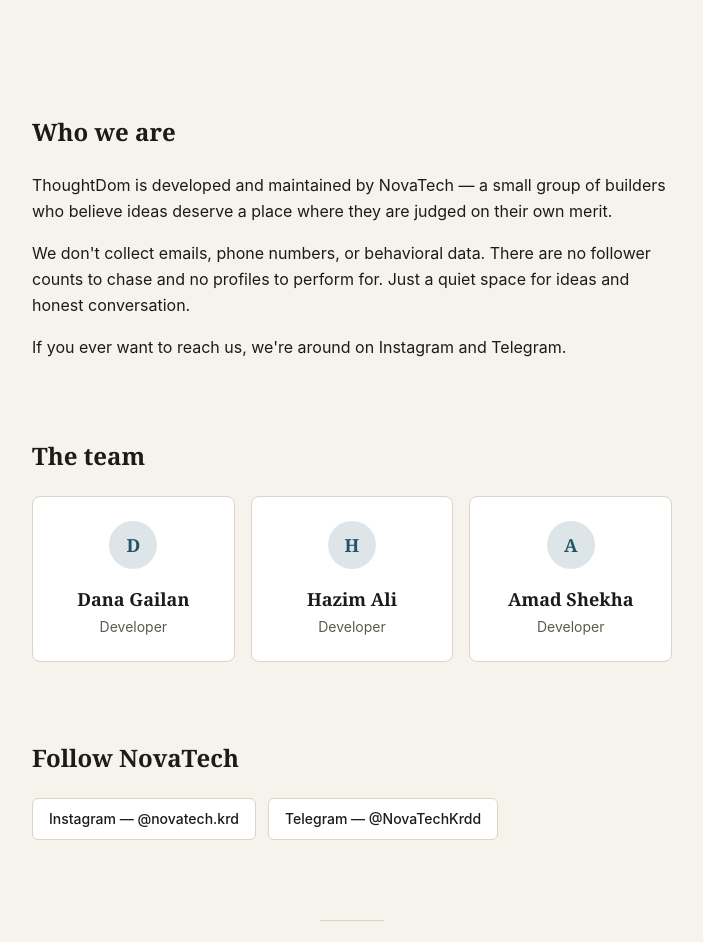
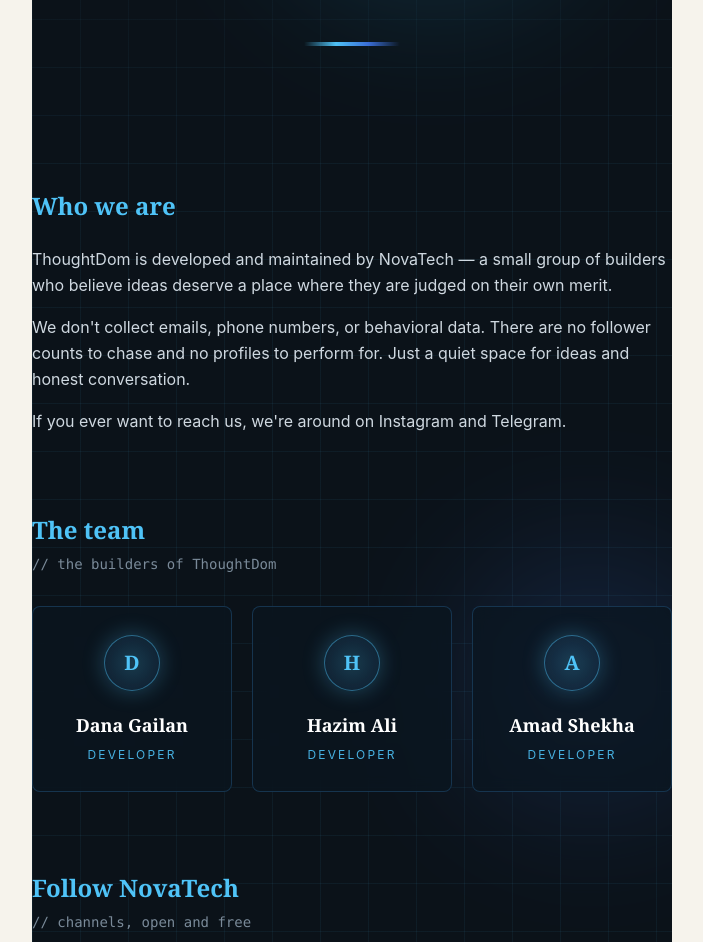
Before and after one commit to 41141D/thoughtdom, a Next.js app in the folder frontend/: page /en/about in a window 1280 px wide. Shown: the part 350-1292 px from the top of the page, without its empty margins (288-991 px from the left). Built offline with nearby package versions, Linux system fonts and the light colour scheme; no server answers.

Commit message:
Redesign About page: futuristic dark theme with glowing cards, grid backdrop, and neon accents

```diff
--- a/frontend/app/[locale]/about/page.tsx
+++ b/frontend/app/[locale]/about/page.tsx
@@ -3,6 +3,7 @@
 import Reveal from "../../../components/why/Reveal";
 
 type Member = { name: string; role: string };
+type SocialLink = { label: string; href: string };
 
 export async function generateMetadata({
   params,
@@ -27,32 +28,53 @@
   const t = await getTranslations("about");
   const members = t.raw("team.members") as Member[];
   const introParagraphs = t.raw("intro.paragraphs") as string[];
-  const socialLinks = t.raw("social.links") as { label: string; href: string }[];
+  const socialLinks = t.raw("social.links") as SocialLink[];
 
   return (
-    <article className="pb-8">
+    // Force the dark, glowing presentation for this page regardless of theme.
+    <div className="min-h-[60vh] about-fx relative overflow-hidden">
+      {/* Grid backdrop */}
+      <div className="about-grid absolute inset-0 pointer-events-none" aria-hidden="true" />
+      {/* Soft radial glows */}
+      <div
+        className="absolute -top-32 start-1/4 w-[30rem] h-[30rem] rounded-full opacity-30 blur-3xl pointer-events-none"
+        style={{ background: "radial-gradient(circle, #2aa6d6 0%, transparent 65%)" }}
+        aria-hidden="true"
+      />
+      <div
+        className="absolute top-1/2 -end-32 w-[26rem] h-[26rem] rounded-full opacity-25 blur-3xl pointer-events-none"
+        style={{ background: "radial-gradient(circle, #3b6fd9 0%, transparent 65%)" }}
+        aria-hidden="true"
+      />
+
+      <article className="relative pb-8">
         {/* ---------- Hero ---------- */}
-      <header className="rounded-lg -mx-4 px-4 pt-14 pb-12 sm:pt-20 sm:pb-16 sm:mx-0 sm:px-8 text-center">
+        <header className="rounded-lg -mx-4 px-4 pt-16 pb-14 sm:pt-24 sm:pb-20 sm:mx-0 sm:px-8 text-center">
           <Reveal>
-          <p className="text-xs uppercase tracking-[0.2em] text-signal font-medium mb-5">
+            <p className="inline-flex items-center gap-2 text-xs uppercase tracking-[0.3em] text-[#4fc3f7] font-medium mb-6">
+              <span className="inline-block w-8 h-px bg-gradient-to-r from-transparent to-[#4fc3f7]" aria-hidden="true" />
               {t("title")}
+              <span className="inline-block w-8 h-px bg-gradient-to-l from-transparent to-[#4fc3f7]" aria-hidden="true" />
             </p>
             <h1 className="font-display text-3xl sm:text-4xl font-semibold leading-tight text-text max-w-xl mx-auto">
               {t("hero.heading")}
             </h1>
-          <p className="text-muted text-lg mt-4 max-w-md mx-auto leading-relaxed">
+            <p className="text-[#9fd8ee] text-lg mt-4 max-w-md mx-auto leading-relaxed">
               {t("hero.subheading")}
             </p>
+          </Reveal>
+          <Reveal delay={150}>
+            <div className="about-underline w-24 h-1 mx-auto mt-10" aria-hidden="true" />
           </Reveal>
         </header>
 
         {/* ---------- Who We Are ---------- */}
-      <section aria-labelledby="about-heading" className="pt-16 sm:pt-20">
+        <section aria-labelledby="about-heading" className="pt-10 sm:pt-16">
           <Reveal>
-          <h2 id="about-heading" className="font-display text-2xl font-semibold mb-6">
+            <h2 id="about-heading" className="font-display text-2xl font-semibold mb-6 text-[#4fc3f7]">
               {t("intro.title")}
             </h2>
-          <div className="space-y-4 text-text/85 leading-relaxed">
+            <div className="space-y-4 text-[#cfd8e0] leading-relaxed">
               {introParagraphs.map((paragraph, i) => (
                 <p key={i}>{paragraph}</p>
               ))}
@@ -63,21 +85,27 @@
         {/* ---------- The Team ---------- */}
         <section aria-labelledby="team-heading" className="pt-16 sm:pt-20">
           <Reveal>
-          <h2 id="team-heading" className="font-display text-2xl font-semibold mb-6">
+            <h2 id="team-heading" className="font-display text-2xl font-semibold mb-2 text-[#4fc3f7]">
               {t("team.title")}
             </h2>
+            <p className="text-[#7a8a99] text-sm mb-8 font-mono" dir="ltr">// the builders of ThoughtDom</p>
           </Reveal>
-        <ul className="grid gap-4 sm:grid-cols-3 mt-6">
+          <ul className="grid gap-5 sm:grid-cols-3">
             {members.map((member, i) => (
-            <Reveal key={i} delay={i * 80}>
-              <li className="rounded-lg border border-line bg-surface p-6 text-center">
-                <div className="w-12 h-12 rounded-full bg-signal/15 text-signal font-display text-lg font-semibold flex items-center justify-center mx-auto mb-4">
+              <Reveal key={i} delay={i * 100}>
+                <li className="about-card rounded-lg border border-[#1e4a6e]/60 bg-[#0a1620]/70 backdrop-blur p-7 text-center h-full">
+                  <div className="about-avatar w-14 h-14 rounded-full mx-auto mb-5 flex items-center justify-center">
+                    <span className="font-display text-xl font-semibold text-[#4fc3f7]">
                       {member.name.charAt(0)}
+                    </span>
                   </div>
-                <p className="font-display text-lg font-semibold text-text">
+                  <p className="font-display text-lg font-semibold text-white">
                     {member.name}
                   </p>
-                <p className="text-muted text-sm mt-1">{member.role}</p>
+                  <p className="about-role text-[#4fc3f7]/90 text-xs uppercase tracking-[0.18em] mt-2">
+                    {member.role}
+                  </p>
+                  <div className="about-scanline absolute inset-0 rounded-lg pointer-events-none" aria-hidden="true" />
                 </li>
               </Reveal>
             ))}
@@ -87,9 +115,10 @@
         {/* ---------- Follow Us ---------- */}
         <section aria-labelledby="social-heading" className="pt-16 sm:pt-20">
           <Reveal>
-          <h2 id="social-heading" className="font-display text-2xl font-semibold mb-6">
+            <h2 id="social-heading" className="font-display text-2xl font-semibold mb-2 text-[#4fc3f7]">
               {t("social.title")}
             </h2>
+            <p className="text-[#7a8a99] text-sm mb-8 font-mono" dir="ltr">// channels, open and free</p>
             <div className="flex flex-wrap gap-3">
               {socialLinks.map((link, i) => (
                 <a
@@ -97,8 +126,9 @@
                   href={link.href}
                   target="_blank"
                   rel="noopener noreferrer"
-                className="inline-flex items-center gap-2 rounded-md border border-line bg-surface px-4 py-2.5 text-sm font-medium text-text hover:bg-surface2 hover:border-signal/50 transition-colors"
+                  className="about-link inline-flex items-center gap-2 rounded-md border border-[#1e4a6e]/70 bg-[#0a1620]/70 px-5 py-3 text-sm font-medium text-[#9fd8ee] transition-all duration-300 hover:border-[#4fc3f7] hover:text-white hover:shadow-[0_0_24px_rgba(79,195,247,0.35)]"
                 >
+                  <span className="about-link-dot inline-block w-2 h-2 rounded-full bg-[#4fc3f7]" aria-hidden="true" />
                   {link.label}
                 </a>
               ))}
@@ -109,12 +139,13 @@
         {/* ---------- Closing ---------- */}
         <footer className="pt-16 sm:pt-20 pb-4 text-center">
           <Reveal>
-          <div className="h-px w-16 bg-line mx-auto mb-10" aria-hidden="true" />
+            <div className="h-px w-16 bg-[#1e4a6e] mx-auto mb-10" aria-hidden="true" />
             <p className="font-display text-xl sm:text-2xl font-semibold leading-snug max-w-lg mx-auto text-text">
               {t("closing")}
             </p>
           </Reveal>
         </footer>
       </article>
+    </div>
   );
 }
--- a/frontend/app/globals.css
+++ b/frontend/app/globals.css
@@ -316,3 +316,76 @@
 .grid > * {
   min-width: 0;
 }
+
+/* ============================================================
+   ABOUT PAGE (NovaTech) -- futuristic, dark, glowing.
+   Deliberately isolated with the `.about-fx` prefix scope so
+   it never leaks into the rest of the app.
+   ============================================================ */
+.about-fx {
+  background-color: #0b1219;
+  color: #d5dee6;
+}
+/* Faint perspective grid, fades out toward the top. */
+.about-grid {
+  background-image:
+    linear-gradient(rgba(79, 195, 247, 0.07) 1px, transparent 1px),
+    linear-gradient(90deg, rgba(79, 195, 247, 0.07) 1px, transparent 1px);
+  background-size: 48px 48px;
+  -webkit-mask-image: linear-gradient(to bottom, transparent 0%, black 30%);
+  mask-image: linear-gradient(to bottom, transparent 0%, black 30%);
+  opacity: 0.9;
+}
+/* Glowing underline sweep beneath the hero. */
+.about-underline {
+  background: linear-gradient(90deg, transparent, #4fc3f7, #3b6fd9, transparent);
+  animation: about-glow-line 3.4s ease-in-out infinite;
+}
+@keyframes about-glow-line {
+  0%, 100% { opacity: 0.45; }
+  50% { opacity: 1; }
+}
+/* Team member card: subtle border glow + scanline sweep on hover. */
+.about-card {
+  position: relative;
+  transition: border-color 0.35s ease, box-shadow 0.35s ease, transform 0.35s ease;
+}
+.about-card:hover {
+  border-color: rgba(79, 195, 247, 0.7);
+  box-shadow:
+    0 0 0 1px rgba(79, 195, 247, 0.25),
+    0 0 30px rgba(79, 195, 247, 0.28);
+  transform: translateY(-3px);
+}
+.about-avatar {
+  background: radial-gradient(circle, rgba(79, 195, 247, 0.22), rgba(59, 111, 217, 0.08));
+  border: 1px solid rgba(79, 195, 247, 0.45);
+  box-shadow: 0 0 22px rgba(79, 195, 247, 0.3);
+}
+.about-role {
+  letter-spacing: 0.18em;
+  text-transform: uppercase;
+}
+.about-scanline {
+  background: linear-gradient(
+    115deg,
+    transparent 30%,
+    rgba(79, 195, 247, 0.08) 50%,
+    transparent 70%
+  );
+  background-size: 250% 100%;
+  background-position: 150% 0;
+  opacity: 0;
+  transition: opacity 0.35s ease;
+}
+.about-card:hover .about-scanline {
+  opacity: 1;
+  animation: about-scan 1.6s ease-in-out infinite;
+}
+@keyframes about-scan {
+  from { background-position: 150% 0; }
+  to { background-position: -50% 0; }
+}
+.about-link-dot {
+  box-shadow: 0 0 8px rgba(79, 195, 247, 0.8);
+}
```
Lines whose indentation alone changed are shown as unchanged.
